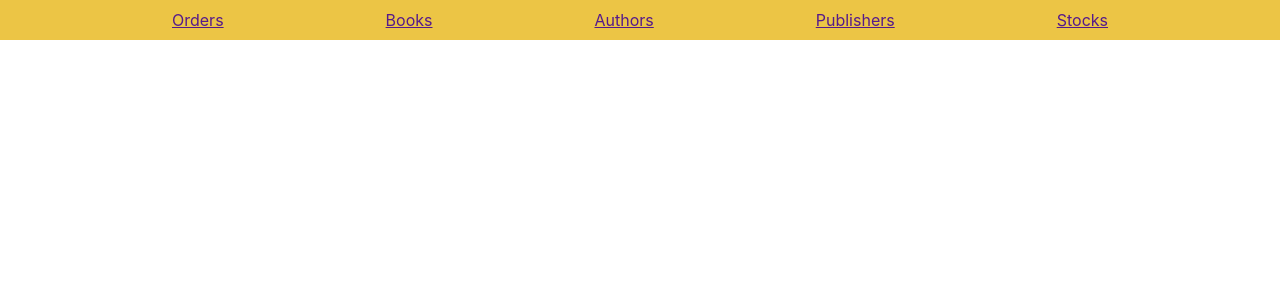
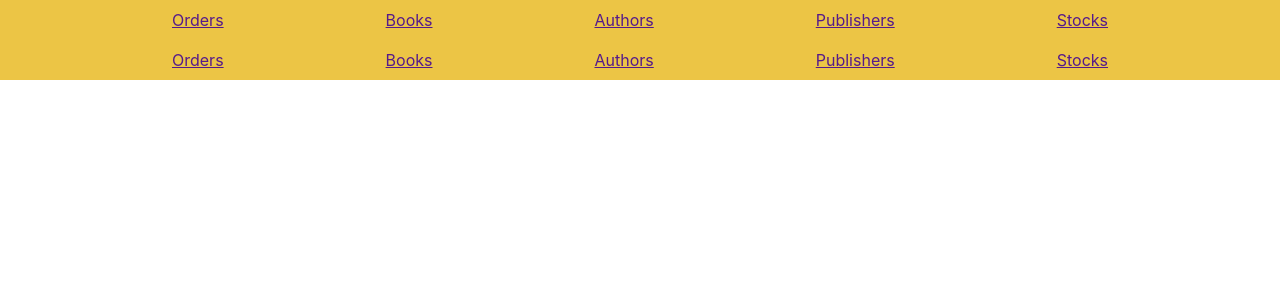
Before and after one commit to mathivanan276/bookstore, a React (Create React App) app: page / in a window 1280 px wide. Shown: the top 300 px of the page. Built offline with nearby package versions, Linux system fonts and the light colour scheme.

Commit message:
netlify toml

```diff
--- a/src/App.js
+++ b/src/App.js
@@ -1,6 +1,7 @@
 import React, { Component } from 'react';
 
 import Navigation from './containers/Navigation/Navigation';
+import { Route } from 'react-router-dom/cjs/react-router-dom.min';
 
 class App extends Component{
   state = {
@@ -11,6 +12,7 @@ class App extends Component{
     return(
       <div>
           <Navigation role={this.state.role} />
+          <Route path = "/" component={Navigation} />
       </div>
     );
   }
```
